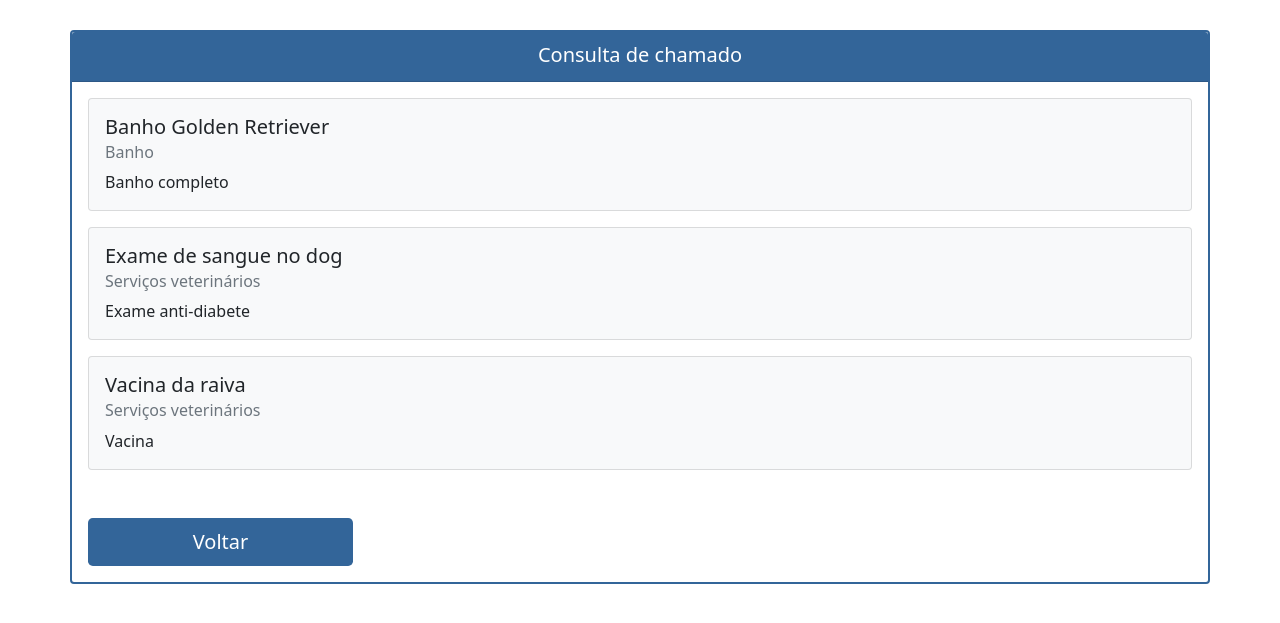
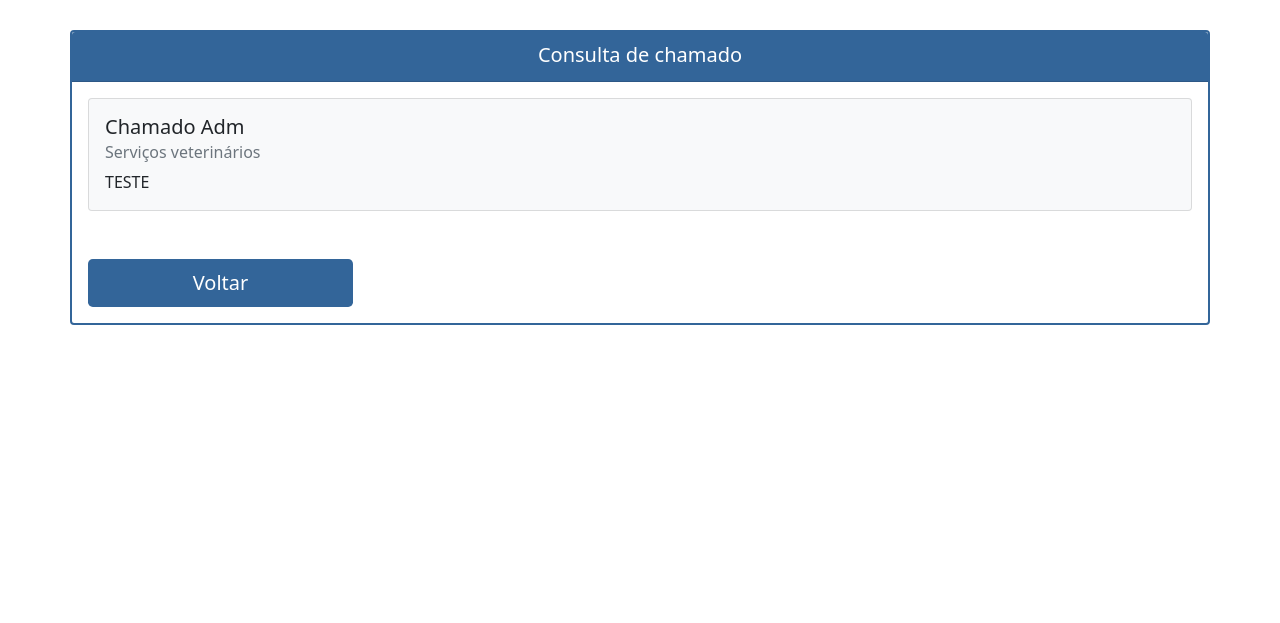
Before and after one commit to RicardoCSM/projeto_petshop, a PHP site: page /consultor_servico.php in a window 1280 px wide. Shown: the part 80-703 px from the top of the page. Run offline with PHP 8.4, Linux system fonts and the light colour scheme; the visitor is signed in with stand-in values (Sample User, id 1); some libraries are stand-ins or nearby versions.

Commit message:
Criando sistema de controle de usuários

```diff
--- a/arquivo.txt
+++ b/arquivo.txt
@@ -1,3 +1,3 @@
-Banho Golden Retriever#Banho#Banho completo
-Exame de sangue no dog#Serviços veterinários#Exame anti-diabete
-Vacina da raiva#Serviços veterinários#Vacina
+1#Chamado Adm#Serviços veterinários#TESTE
+3#Chamado José#Banho#TESTE
+4#Banho Golden Retriever#Banho#Banho
--- a/consultor_servico.php
+++ b/consultor_servico.php
@@ -84,6 +84,14 @@ require_once "validador_acesso.php";
                 <?php
 
                   $servico_dados = explode('#', $servico);
+                  //Verifica se o id é do tipo usuário
+                  if($_SESSION['perfil_id'] == 2) {
+                    //Caso seja só ira exibir se ele foi criado pelo usuário
+                    if($_SESSION['id'] != $servico_dados[0]) {
+                      continue;
+                    };
+
+                  }
 
                   if(count($servico_dados) < 3) {
                     continue;
@@ -93,9 +101,9 @@ require_once "validador_acesso.php";
 
                 <div class="card mb-3 bg-light">
                   <div class="card-body">
-                    <h5 class="card-title"><?php echo $servico_dados[0];?></h5>
-                    <h6 class="card-subtitle mb-2 text-muted"><?php echo $servico_dados[1];?></h6>
-                    <p class="card-text"><?php echo $servico_dados[2];?></p>
+                    <h5 class="card-title"><?php echo $servico_dados[1];?></h5>
+                    <h6 class="card-subtitle mb-2 text-muted"><?php echo $servico_dados[2];?></h6>
+                    <p class="card-text"><?php echo $servico_dados[3];?></p>
                   </div>
                 </div>
 
--- a/registra_servico.php
+++ b/registra_servico.php
@@ -1,11 +1,12 @@
 <?php
+    session_start();
 
     //Modificação do texto para evitar bug
     $titulo = str_replace ('#', '-', $_POST['titulo']);
     $descricao = str_replace ('#', '-', $_POST['descricao']);
 
     //Montagem do texto
-    $texto = $titulo .'#'. $_POST['categoria'] . '#' . $descricao . PHP_EOL;
+    $texto = $_SESSION['id'] . '#' . $titulo .'#'. $_POST['categoria'] . '#' . $descricao . PHP_EOL;
 
     //Abrindo o arquivo
     $arquivo = fopen('arquivo.txt', 'a');
--- a/valida_login.php
+++ b/valida_login.php
@@ -5,8 +5,7 @@
     //variavel que verifica se a autenticação foi realizada
     $usuario_autenticado = false;
     $usuario_id = null;
-    $usuario_perfil_id = $user['perfil_id'];
-
+    $usuario_perfil_id = null;
 
     $perfis = array(1 => 'Administrativo', 2 => 'Usuário');
 
@@ -25,6 +24,7 @@
         if( $user['email'] == $_POST['email'] && $user['senha'] == $_POST['senha'] ) {
             $usuario_autenticado = true;
             $usuario_id = $user['id'];
+            $usuario_perfil_id = $user['perfil_id'];
         };
 
     };
```
